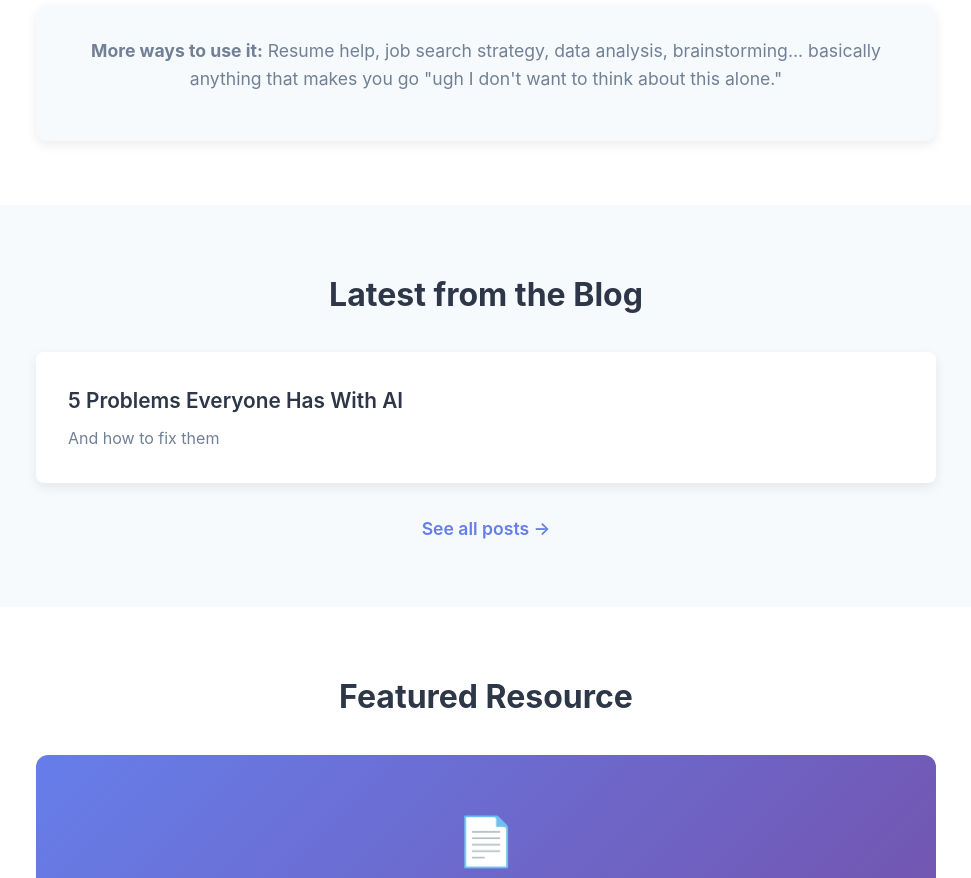
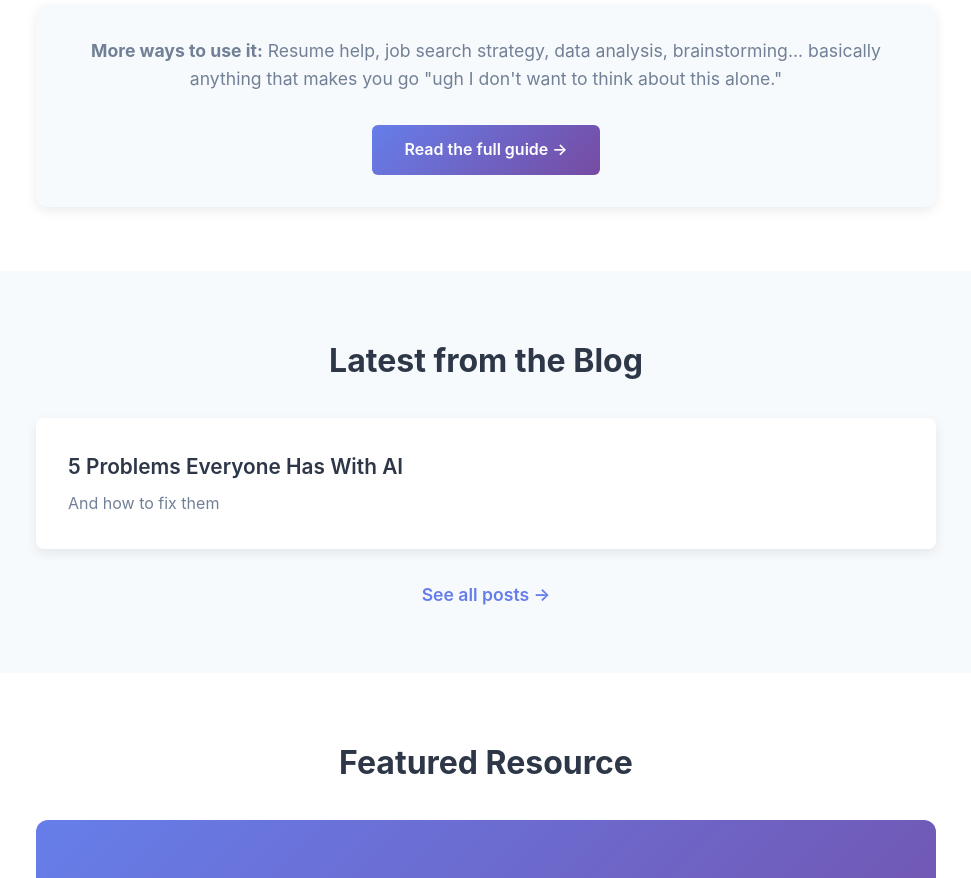
Before and after one commit to givemetheballai-debug/Buildwithjamie, a Next.js app: page / in a window 1280 px wide. Shown: the part 2400-3278 px from the top of the page, without its empty margins (154-1125 px from the left). Built offline with nearby package versions, Linux system fonts and the light colour scheme.

Commit message:
Update page.js

```diff
--- a/app/page.js
+++ b/app/page.js
@@ -215,6 +215,18 @@ export default function Home() {
             <p style={{fontSize: '1.1rem', color: '#718096', marginBottom: '1rem'}}>
               <strong>More ways to use it:</strong> Resume help, job search strategy, data analysis, brainstorming... basically anything that makes you go "ugh I don't want to think about this alone."
             </p>
+            <a href="/blog/3-things" style={{
+              display: 'inline-block',
+              padding: '0.75rem 2rem',
+              background: 'linear-gradient(135deg, #667eea 0%, #764ba2 100%)',
+              color: 'white',
+              borderRadius: '6px',
+              textDecoration: 'none',
+              fontWeight: '600',
+              marginTop: '1rem'
+            }}>
+              Read the full guide →
+            </a>
           </div>
         </div>
       </section>
```
